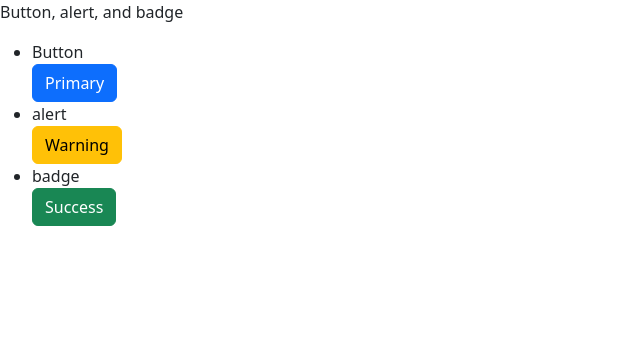
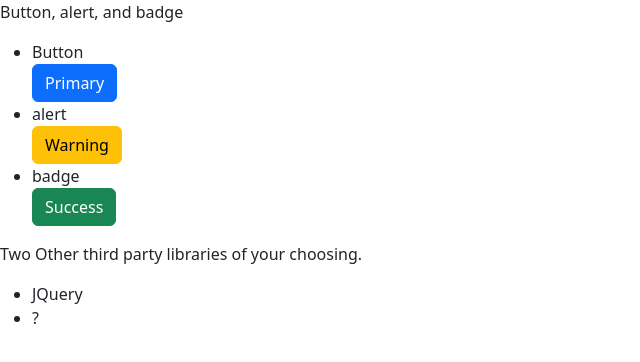
Before and after one commit to Miguel-Angel-Ramirez-1987/Week-6-Lecture-Activity-Third-Party-Libraries, a plain HTML site: page index.html in a window 1280 px wide. Shown: the whole page, without its empty margins (0-640 px from the left). Drawn offline with nearby package versions, Linux system fonts and the light colour scheme.

Commit message:
Completed the HTML part of the assignment.

```diff
--- a/index.html
+++ b/index.html
@@ -4,43 +4,33 @@
     <meta charset="UTF-8" />
     <meta name="viewport" content="width=device-width, initial-scale=1.0" />
     <title>Third-Party Libraries</title>
-    <link href="https://cdn.jsdelivr.net/npm/bootstrap@5.2.3/dist/css/bootstrap.min.css" rel="stylesheet" />
+    <link
+      href="https://cdn.jsdelivr.net/npm/bootstrap@5.2.3/dist/css/bootstrap.min.css"
+      rel="stylesheet"
+    />
   </head>
   <body>
     <header></header>
 
     <main>
-        <p> Button, alert, and badge</p>
+      <p>Button, alert, and badge</p>
+
       <ul>
         <li>Button</li>
         <button type="button" class="btn btn-primary">Primary</button>
 
-
-
-
-
-
-
         <li>alert</li>
         <button type="button" class="btn btn-warning">Warning</button>
 
-
-
-
-
         <li>badge</li>
-            <button type="button" class="btn btn-success">Success </button>
-
-
-
-
-
+        <button type="button" class="btn btn-success">Success</button>
       </ul>
 
-
-
-
-
+      <p>Two Other third party libraries of your choosing.</p>
+      <ul>
+        <li>JQuery</li>
+        <li>?</li>
+      </ul>
     </main>
 
     <footer></footer>
```
Lines whose indentation alone changed are shown as unchanged.
